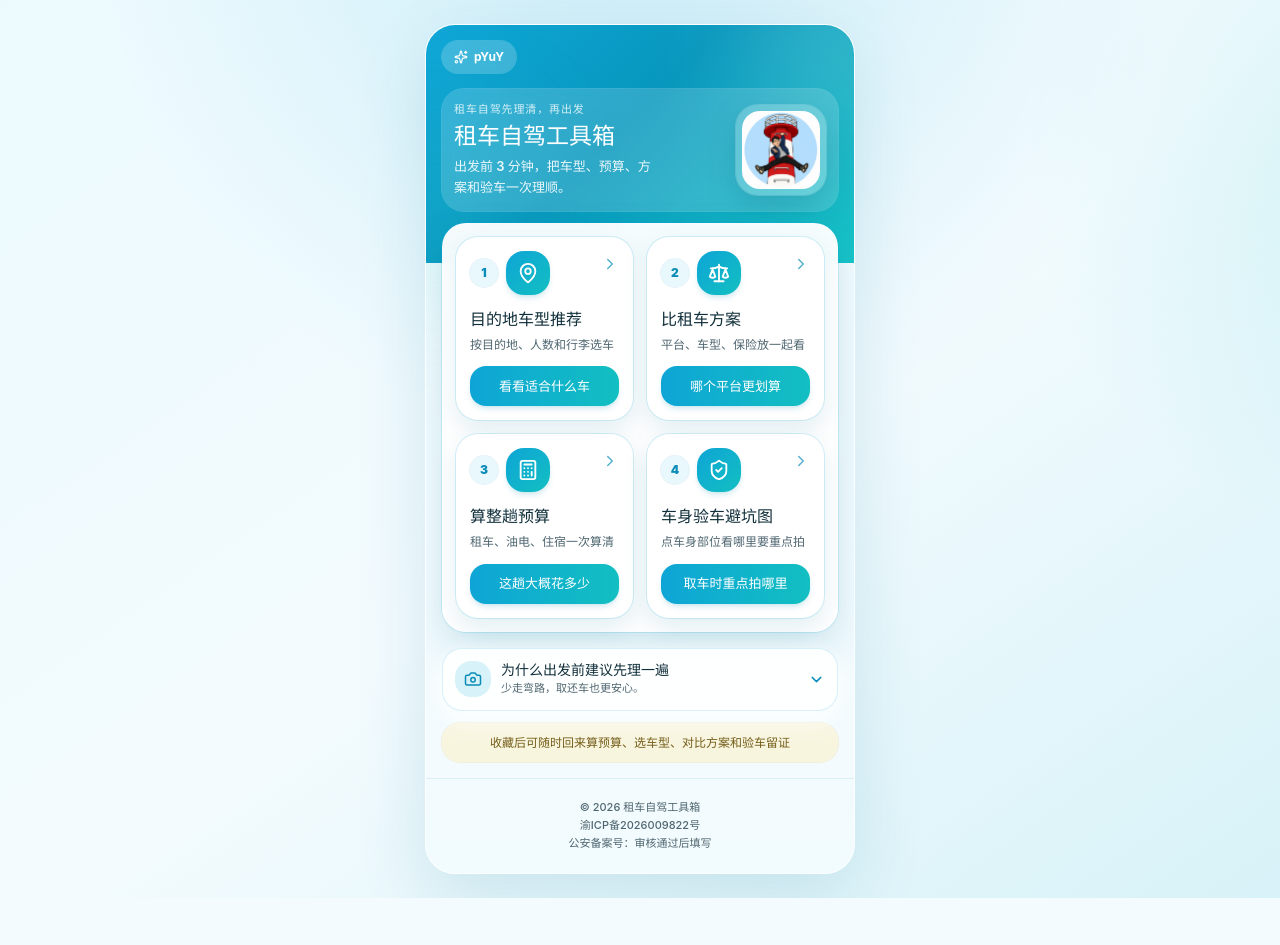
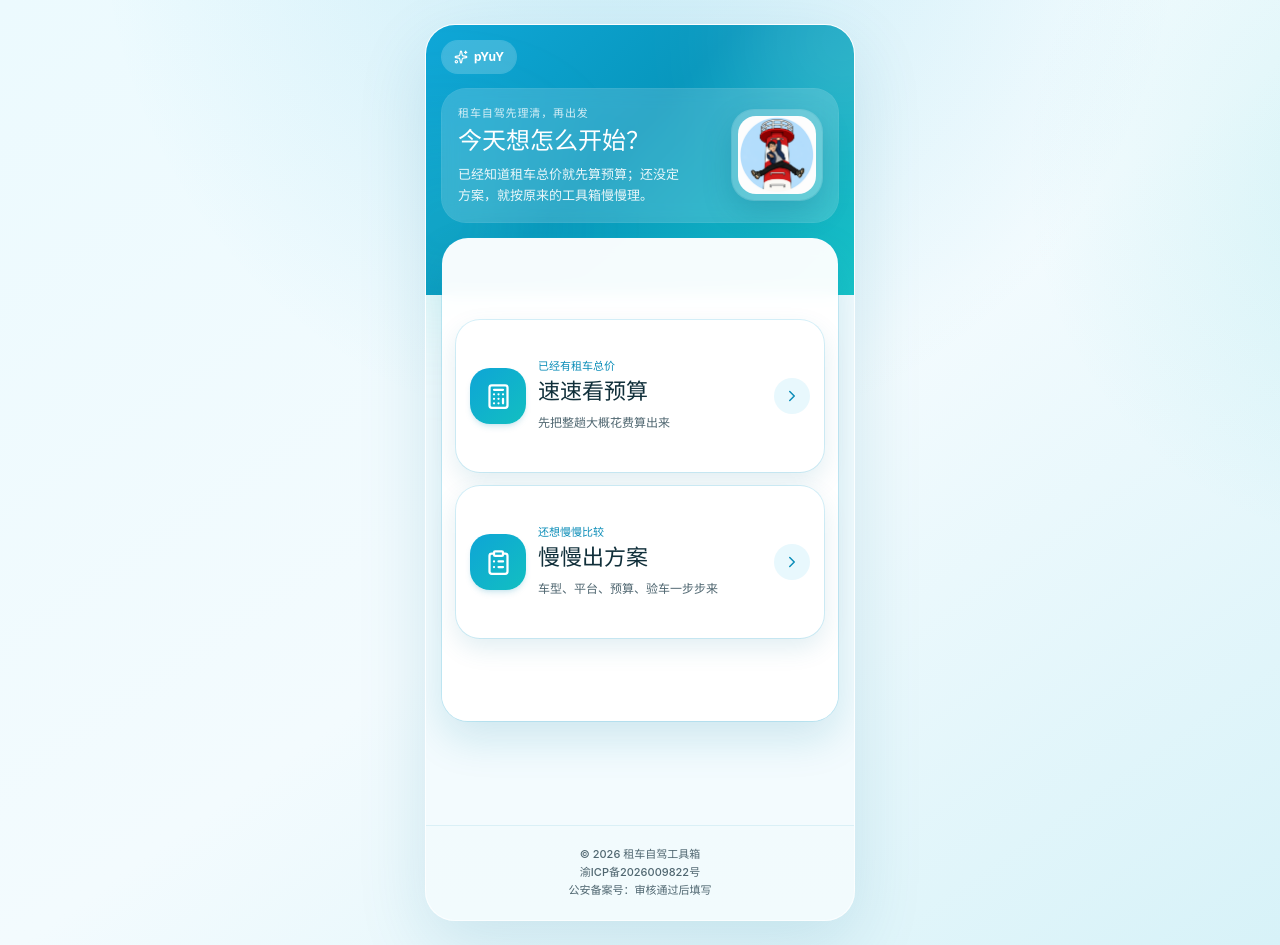
Before and after one commit to yu5539526-jpg/rental-drive-toolbox, a React (Vite) app: page /#/ in a window 1280 px wide. Before the commit the page ends 898 px from the top, so only its background shows below. Built offline with nearby package versions, Linux system fonts and the light colour scheme.

Commit message:
新增首页入口与快速预算模式

```diff
--- a/src/App.jsx
+++ b/src/App.jsx
@@ -1,4 +1,5 @@
 import { Navigate, Route, Routes } from 'react-router-dom';
+import EntryHome from './pages/EntryHome.jsx';
 import Home from './pages/Home.jsx';
 import ChecklistPage from './pages/ChecklistPage.jsx';
 import CarInspectionMap from './pages/CarInspectionMap.jsx';
@@ -13,7 +14,8 @@ export default function App() {
     <div className="min-h-screen px-0 text-ink sm:px-4 sm:py-6">
       <div className="app-shell mx-auto">
         <Routes>
-          <Route path="/" element={<Home />} />
+          <Route path="/" element={<EntryHome />} />
+          <Route path="/toolbox" element={<Home />} />
           <Route path="/checklist" element={<ChecklistPage />} />
           <Route path="/car-inspection-map" element={<CarInspectionMap />} />
           <Route path="/budget" element={<BudgetPage />} />
--- a/src/pages/BudgetPage.jsx
+++ b/src/pages/BudgetPage.jsx
@@ -28,27 +28,33 @@ const SELECTED_PLAN_STORAGE_KEY = 'rentalDrive.selectedRentalPlan';
 export default function BudgetPage() {
   const location = useLocation();
   const navigate = useNavigate();
+  const isQuickBudget = useMemo(() => {
+    const params = new URLSearchParams(location.search);
+    return location.state?.quickBudget === true || params.get('mode') === 'quick';
+  }, [location.search, location.state]);
   const [step, setStep] = useState(0);
   const [draft, setDraft] = useState(loadBudgetDraft);
-  const [selectedPlan, setSelectedPlan] = useState(loadSelectedRentalPlan);
+  const [selectedPlan, setSelectedPlan] = useState(() => (isQuickBudget ? null : loadSelectedRentalPlan()));
   const [saveStatus, setSaveStatus] = useState('idle');
   const [cardOpen, setCardOpen] = useState(false);
   const [cardStatus, setCardStatus] = useState('');
   const [feedback, setFeedback] = useState('填写任意费用后，预算结果会立刻同步刷新。');
   const prefillAppliedRef = useRef(false);
   const lastSavedRef = useRef(null);
-  const result = useMemo(() => calculateBudget(draft, selectedPlan), [draft, selectedPlan]);
+  const activeSelectedPlan = isQuickBudget ? null : selectedPlan;
+  const result = useMemo(() => calculateBudget(draft, activeSelectedPlan), [draft, activeSelectedPlan]);
   const hasUnsavedChanges = useMemo(() => {
-    const current = JSON.stringify({ draft, selectedPlan });
+    const current = JSON.stringify({ draft, selectedPlan: activeSelectedPlan });
     if (lastSavedRef.current === null) {
       return current !== JSON.stringify({ draft: defaultBudgetDraft, selectedPlan: null });
     }
     return lastSavedRef.current !== current;
-  }, [draft, selectedPlan]);
+  }, [draft, activeSelectedPlan]);
   const currentStep = budgetSteps[step];
   const progress = Math.round(((step + 1) / budgetSteps.length) * 100);
 
   useEffect(() => {
+    if (isQuickBudget) return;
     if (prefillAppliedRef.current) return;
 
     const incomingPlan = normalizeSelectedRentalPlan(location.state?.priceComparePlan);
@@ -74,7 +80,7 @@ export default function BudgetPage() {
       ? `${incomingPlan.platform}｜${incomingPlan.carModel}｜${incomingPlan.insurancePlan}｜${formatMoney(incomingPlan.totalPrice)}`
       : formatMoney(prefillTotal);
     setFeedback(`已带入租车方案：${planText}，可继续补充其他预算信息。`);
-  }, [location.state]);
+  }, [isQuickBudget, location.state]);
 
   useEffect(() => {
     if (prefillAppliedRef.current) return;
@@ -82,7 +88,8 @@ export default function BudgetPage() {
     if (!snapshot) return;
     prefillAppliedRef.current = true;
 
-    lastSavedRef.current = JSON.stringify({ draft: snapshot.draft, selectedPlan: snapshot.selectedPlan });
+    const snapshotSelectedPlan = isQuickBudget ? null : snapshot.selectedPlan;
+    lastSavedRef.current = JSON.stringify({ draft: snapshot.draft, selectedPlan: snapshotSelectedPlan });
 
     const { energyType, ...snapshotDraft } = snapshot.draft || {};
 
@@ -91,13 +98,13 @@ export default function BudgetPage() {
       ...snapshotDraft,
     });
 
-    if (snapshot.selectedPlan) {
+    if (!isQuickBudget && snapshot.selectedPlan) {
       setSelectedPlan(snapshot.selectedPlan);
       localStorage.setItem(SELECTED_PLAN_STORAGE_KEY, JSON.stringify(snapshot.selectedPlan));
     }
 
     setFeedback('已恢复上次保存的预算数据，可继续修改或查看结果。');
-  }, []);
+  }, [isQuickBudget]);
 
   useEffect(() => {
     localStorage.setItem(STORAGE_KEY, JSON.stringify(draft));
@@ -139,9 +146,9 @@ export default function BudgetPage() {
   };
 
   const handleSave = () => {
-    saveBudgetSnapshot(draft, result, selectedPlan);
-    submitBudgetSnapshotToBackend({ draft, result, selectedPlan, updatedAt: new Date().toISOString() });
-    lastSavedRef.current = JSON.stringify({ draft, selectedPlan });
+    saveBudgetSnapshot(draft, result, activeSelectedPlan);
+    submitBudgetSnapshotToBackend({ draft, result, selectedPlan: activeSelectedPlan, updatedAt: new Date().toISOString() });
+    lastSavedRef.current = JSON.stringify({ draft, selectedPlan: activeSelectedPlan });
     setSaveStatus('saved');
     setFeedback('已保存，下次打开网页可以继续查看。');
     setTimeout(() => setSaveStatus('idle'), 1500);
@@ -166,10 +173,10 @@ export default function BudgetPage() {
       </section>
 
       <section className="page-pad px-4 pt-4">
-        {selectedPlan ? (
+        {activeSelectedPlan ? (
           <SelectedRentalPlanCard
-            plan={selectedPlan}
-            currentTotal={draft.rentalPlatformTotal || selectedPlan.totalPrice}
+            plan={activeSelectedPlan}
+            currentTotal={draft.rentalPlatformTotal || activeSelectedPlan.totalPrice}
             onBack={() => navigate('/price-compare')}
             onClear={clearSelectedPlan}
           />
@@ -178,7 +185,7 @@ export default function BudgetPage() {
           <BudgetResult
             result={result}
             draft={draft}
-            selectedPlan={selectedPlan}
+            selectedPlan={activeSelectedPlan}
             cardStatus={cardStatus}
             onReset={reset}
             onEdit={goPrev}
@@ -213,7 +220,7 @@ export default function BudgetPage() {
         )}
       </BottomActionBar>
 
-      <BudgetCardModal open={cardOpen} onClose={() => setCardOpen(false)} result={result} draft={draft} selectedPlan={selectedPlan} />
+      <BudgetCardModal open={cardOpen} onClose={() => setCardOpen(false)} result={result} draft={draft} selectedPlan={activeSelectedPlan} />
 
       {step === budgetSteps.length - 1 ? (
         <p className="mx-4 mb-28 mt-3 text-center text-[11px] font-medium leading-relaxed text-muted/55 sm:mb-6">
@@ -486,7 +493,6 @@ function hasBudgetPreviewInput(draft) {
     'lunch',
     'dinner',
     'snacks',
-    'specialMeals',
     'ticket',
     'shuttle',
     'cableway',
--- /dev/null
+++ b/src/pages/EntryHome.jsx
@@ -0,0 +1,91 @@
+import { Calculator, ChevronRight, ClipboardList, Sparkles } from 'lucide-react';
+import { Link } from 'react-router-dom';
+
+const entryActions = [
+  {
+    to: '/budget?mode=quick',
+    state: { quickBudget: true },
+    icon: Calculator,
+    eyebrow: '已经有租车总价',
+    title: '速速看预算',
+    text: '先把整趟大概花费算出来',
+  },
+  {
+    to: '/toolbox',
+    icon: ClipboardList,
+    eyebrow: '还想慢慢比较',
+    title: '慢慢出方案',
+    text: '车型、平台、预算、验车一步步来',
+  },
+];
+
+export default function EntryHome() {
+  return (
+    <main className="min-h-screen overflow-hidden bg-cream text-ink">
+      <section className="relative min-h-[calc(100vh-96px)] px-4 pb-6 pt-4">
+        <div className="absolute inset-x-0 top-0 h-[270px] bg-[linear-gradient(135deg,#10A7D8_0%,#0797BD_45%,#18C3C7_100%)]" />
+        <div className="absolute right-[-76px] top-[-72px] h-44 w-44 rounded-full bg-white/20 blur-3xl" />
+        <div className="absolute left-[-54px] top-32 h-36 w-36 rounded-full bg-[#48E0CF]/25 blur-3xl" />
+
+        <div className="relative flex min-h-[calc(100vh-120px)] flex-col">
+          <div className="inline-flex min-h-8 w-fit items-center gap-1.5 rounded-full bg-white/20 px-3 text-xs font-bold text-white ring-1 ring-white/20">
+            <Sparkles size={14} className="text-white" />
+            pYuY
+          </div>
+
+          <div className="mt-4 rounded-[24px] bg-white/[0.16] p-4 text-white ring-1 ring-white/20 backdrop-blur">
+            <div className="flex items-center gap-3">
+              <div className="min-w-0 flex-1">
+                <p className="text-[11px] font-bold tracking-[0.08em] text-white/80">租车自驾先理清，再出发</p>
+                <h1 className="mt-1 text-[24px] font-black leading-tight">今天想怎么开始？</h1>
+                <p className="mt-2 max-w-[14rem] text-[13px] font-semibold leading-relaxed text-white/90">
+                  已经知道租车总价就先算预算；还没定方案，就按原来的工具箱慢慢理。
+                </p>
+              </div>
+              <div className="shrink-0 rounded-[22px] bg-white/[0.22] p-1.5 shadow-[0_12px_30px_rgba(5,93,125,0.24)] ring-1 ring-white/20">
+                <img
+                  src="/images/pyuy-lighthouse-hero.png"
+                  alt="pyUY 租车自驾工具箱个人图像"
+                  width="78"
+                  height="78"
+                  fetchPriority="high"
+                  className="h-[78px] w-[78px] rounded-[18px] object-cover"
+                />
+              </div>
+            </div>
+          </div>
+
+          <section className="mt-4 grid flex-1 content-center gap-3.5 rounded-[26px] bg-card/[0.96] p-3.5 shadow-[0_18px_42px_rgba(10,128,163,0.16)] ring-1 ring-skyLine backdrop-blur">
+            {entryActions.map((action, index) => (
+              <EntryAction key={action.to} {...action} index={index} />
+            ))}
+          </section>
+        </div>
+      </section>
+    </main>
+  );
+}
+
+function EntryAction({ to, state, icon: Icon, eyebrow, title, text, index }) {
+  return (
+    <Link
+      to={to}
+      state={state}
+      aria-label={title}
+      className="fade-up group flex min-h-[152px] items-stretch gap-3 rounded-[24px] bg-white p-3.5 text-ink shadow-[0_10px_26px_rgba(8,116,151,0.12)] ring-1 ring-skyLine hover:-translate-y-0.5 hover:shadow-[0_14px_32px_rgba(8,116,151,0.16)] focus-visible:outline-none focus-visible:ring-2 focus-visible:ring-pine/[0.35]"
+      style={{ animationDelay: `${index * 70}ms` }}
+    >
+      <span className="grid h-14 w-14 shrink-0 place-items-center self-center rounded-[20px] bg-[linear-gradient(135deg,#0EA5D6,#12BFC1)] text-white shadow-md shadow-pine/15">
+        <Icon size={27} />
+      </span>
+      <span className="flex min-w-0 flex-1 flex-col justify-center">
+        <span className="text-[11px] font-black leading-tight text-pine">{eyebrow}</span>
+        <span className="mt-1 text-[22px] font-black leading-tight text-ink">{title}</span>
+        <span className="mt-2 text-[12px] font-semibold leading-relaxed text-muted">{text}</span>
+      </span>
+      <span className="grid h-9 w-9 shrink-0 place-items-center self-center rounded-full bg-aquaCard text-pine transition-transform duration-200 group-hover:translate-x-0.5">
+        <ChevronRight size={18} />
+      </span>
+    </Link>
+  );
+}
```
